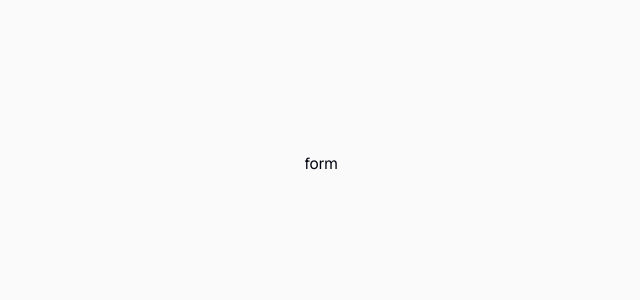
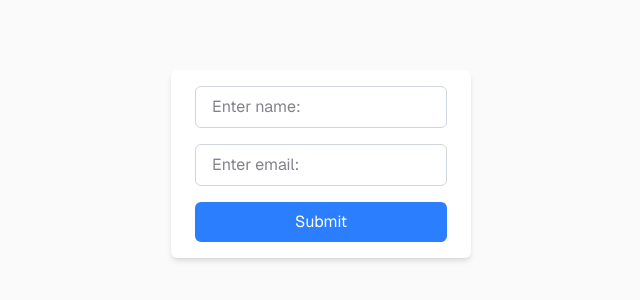
Before and after one commit to NadafAyan/learn-react, a Next.js app in the folder React-Form/form/: page / in a window 1280 px wide. Shown: the part 236-536 px from the top of the page, without its empty margins (319-959 px from the left). Built offline with nearby package versions, Linux system fonts and the light colour scheme.

Commit message:
feat: Created a form component

```diff
--- a/React-Form/form/src/app/components/form.jsx
+++ b/React-Form/form/src/app/components/form.jsx
@@ -1,7 +1,23 @@
+"use client";
+import { useState } from 'react';
 import React from 'react'
 
 export const form = () => {
+  const [name, setName] = useState('');
+  const [email, setEmail] = useState('');
+
+  const handleSubmit = (e) => {
+    e.preventDefault();
+    alert(`Name: ${name}, Email: ${email}`);
+  };
+
   return (
-    <div>form</div>
+    <div>
+      <form className='flex flex-col px-6 py-4 gap-4 bg-white rounded-md shadow-md' onSubmit={handleSubmit}>
+        <input type="text" placeholder="Enter name:" value={name} onChange={(e) => setName(e.target.value)} className="border border-gray-300 rounded-md px-4 py-2 focus:outline-none focus:ring-2 focus:ring-blue-500"/>
+        <input type="email" placeholder="Enter email:" value={email} onChange={(e) => setEmail(e.target.value)} className="border border-gray-300 rounded-md px-4 py-2 focus:outline-none focus:ring-2 focus:ring-blue-500"/>
+        <button type="submit" className="bg-blue-500 text-white px-4 py-2 rounded-md hover:bg-blue-600">Submit</button>
+      </form>
+    </div>
   )
 }
```
